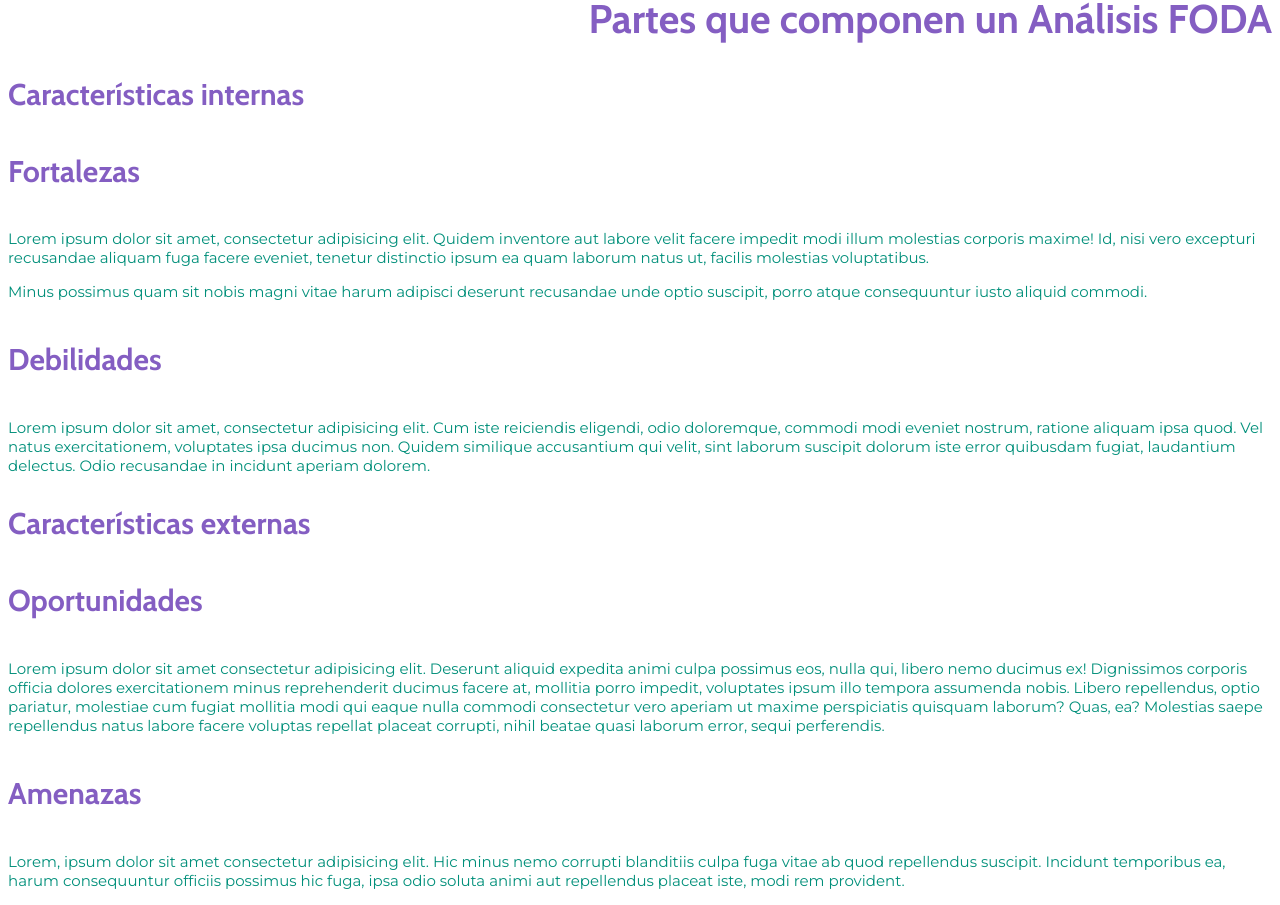
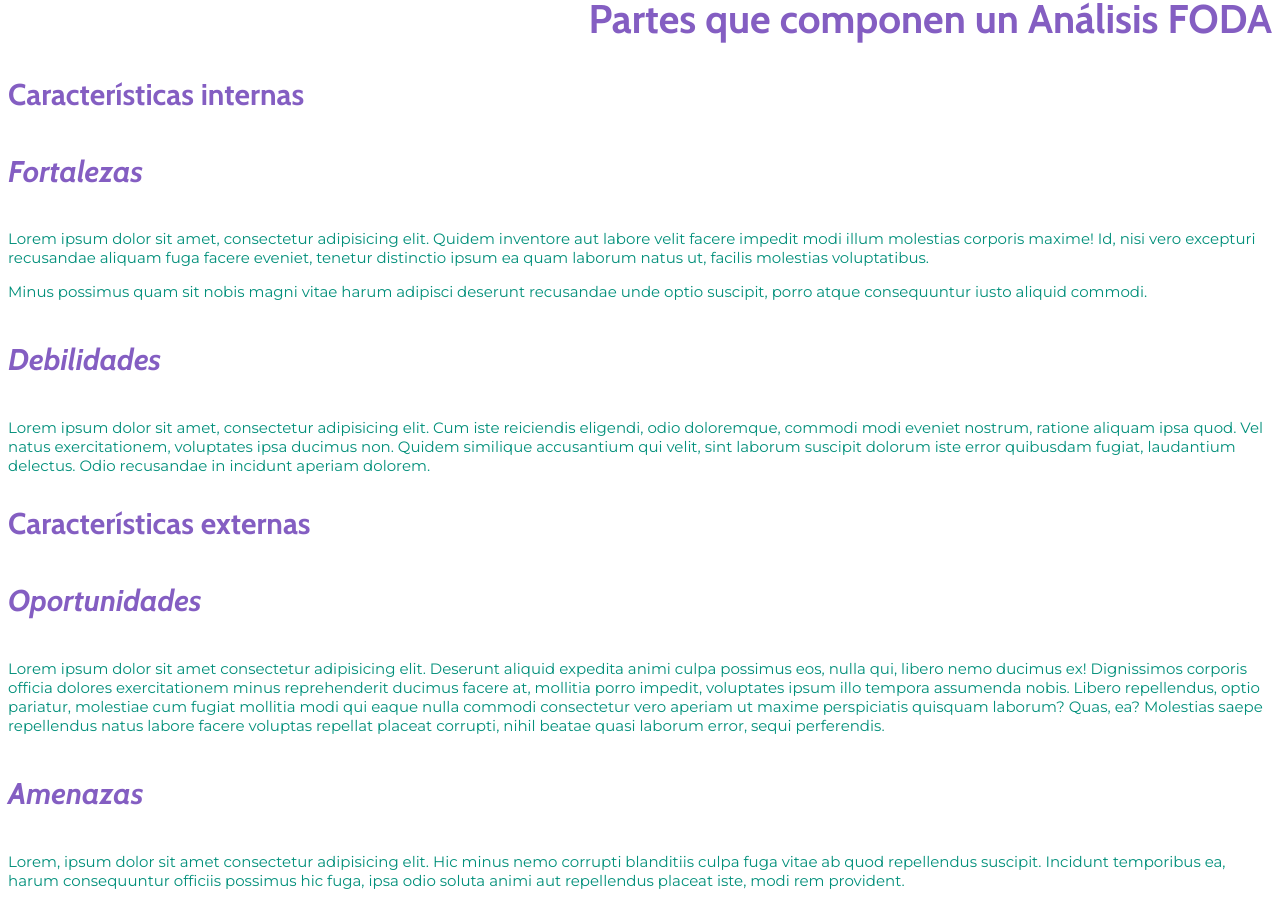
Before and after one commit to TICAMOLINA/desafio-02, a website built with Vite: page index.html in a window 1280 px wide. Shown: the part 1101-2006 px from the top of the page. Built offline with nearby package versions, Linux system fonts and the light colour scheme.

```diff
--- a/style.css
+++ b/style.css
@@ -35,3 +35,7 @@
     font-size: 30px;
     font-family: "Cabin", sans-serif;
 }
+
+h4 {
+    font-style: italic;
+}
```
Also changed, not shown: README.md.
